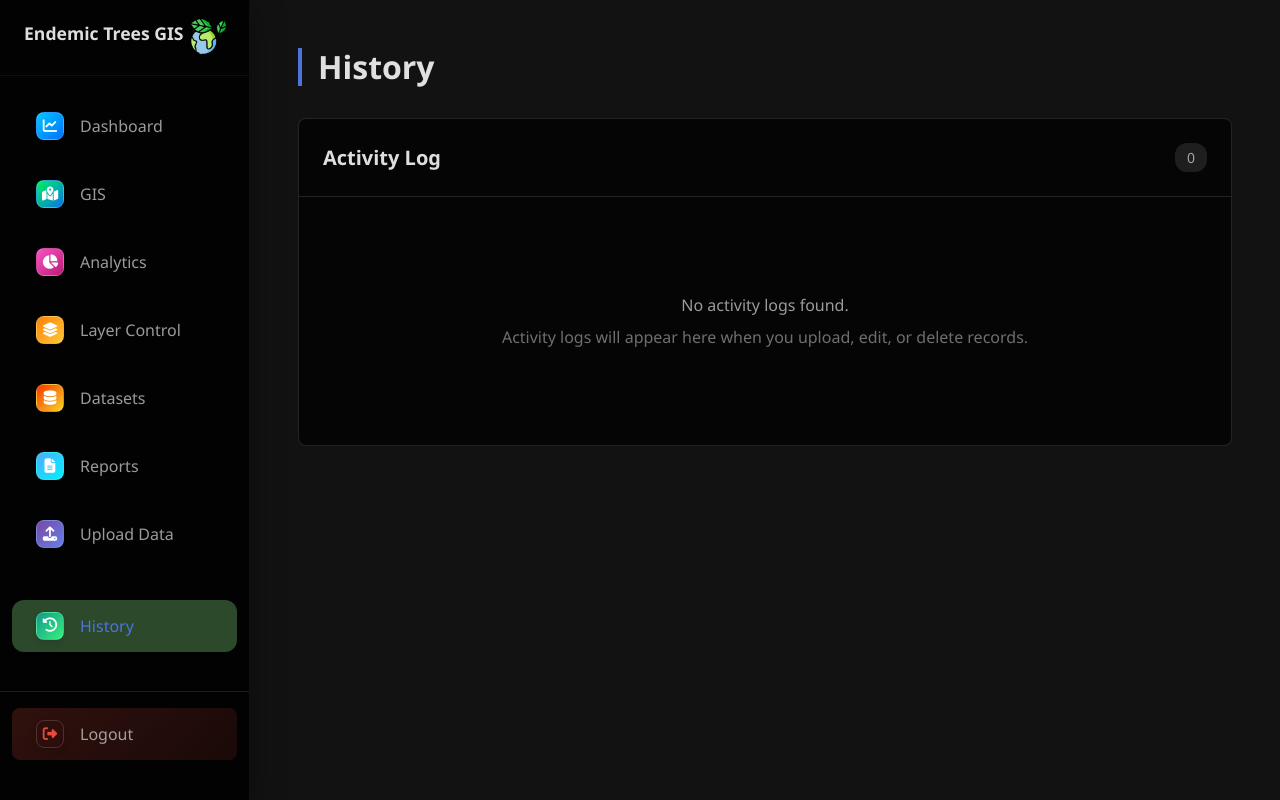
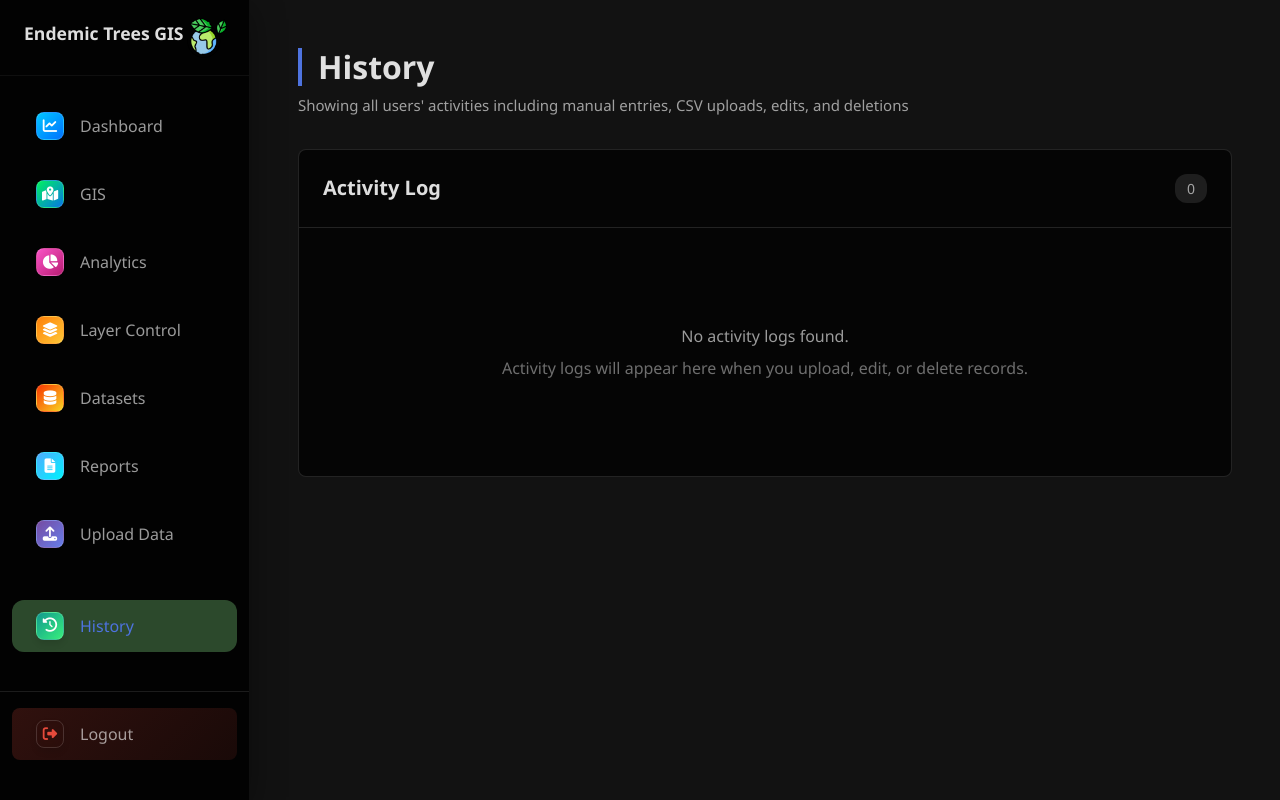
Before and after one commit to 6h0st-2cr1pt/ETM_GIS2-v2.0.0, a Django app: page /history/ in a window 1280 px wide. Run offline with Django 5.2, Linux system fonts and the light colour scheme; the visitor is signed in with stand-in values (Sample User, id 1); data that the repository does not hold is empty.

Commit message:
v2.1.8 add user based logs in history page

```diff
--- a/app/models.py
+++ b/app/models.py
@@ -9,6 +9,8 @@ from django.dispatch import receiver
 class History(models.Model):
     """History log for tracking user activities"""
     ACTION_CHOICES = [
+        ('login', 'User Login'),
+        ('logout', 'User Logout'),
         ('csv_upload', 'CSV Upload'),
         ('manual_entry', 'Manual Tree Entry'),
         ('edit_tree', 'Edit Tree'),
--- a/app/templates/app/history.html
+++ b/app/templates/app/history.html
@@ -4,6 +4,7 @@
 <div class="history-container">
     <div class="history-header">
         <h1 class="page-title">History</h1>
+        <p class="history-subtitle">Showing all users' activities including manual entries, CSV uploads, edits, and deletions</p>
     </div>
 
     {% if history_logs %}
@@ -54,6 +55,24 @@
                 <div class="stat-label">Deletions</div>
             </div>
         </div>
+        <div class="stat-card stat-login">
+            <div class="stat-icon">
+                <i class="fas fa-sign-in-alt"></i>
+            </div>
+            <div class="stat-content">
+                <div class="stat-value">{{ login_count }}</div>
+                <div class="stat-label">Logins</div>
+            </div>
+        </div>
+        <div class="stat-card stat-logout">
+            <div class="stat-icon">
+                <i class="fas fa-sign-out-alt"></i>
+            </div>
+            <div class="stat-content">
+                <div class="stat-value">{{ logout_count }}</div>
+                <div class="stat-label">Logouts</div>
+            </div>
+        </div>
     </div>
     {% endif %}
 
@@ -76,7 +95,10 @@
                                         <span class="action-badge action-{{ log.action }}">
                                             {{ log.get_action_display }}
                                         </span>
-                                        <span class="history-user">{{ log.user.username }}</span>
+                                        <span class="history-user {% if log.user == user %}current-user{% else %}other-user{% endif %}">
+                                            <i class="fas fa-user"></i> {{ log.user.username }}
+                                            {% if log.user == user %}<span class="user-badge">(You)</span>{% endif %}
+                                        </span>
                                     </div>
                                     <div class="history-date-time">
                                         <span class="history-date">{{ log.created_at|date:"M d, Y" }}</span>
--- a/app/views.py
+++ b/app/views.py
@@ -86,6 +86,15 @@ def user_login(request):
 
             # Specify the backend since we have multiple backends
             login(request, user, backend='django.contrib.auth.backends.ModelBackend')
+
+            # Log login event
+            from django.utils import timezone
+            History.objects.create(
+                user=user,
+                action='login',
+                description=f'User {username} logged in to the system'
+            )
+
             messages.success(request, f"Welcome back, {username}!")
 
             # Redirect to the page they were trying to access, or dashboard
@@ -106,6 +115,15 @@ def user_logout(request):
     """
     Handle user logout
     """
+    # Log logout event before logging out
+    if request.user.is_authenticated:
+        username = request.user.username
+        History.objects.create(
+            user=request.user,
+            action='logout',
+            description=f'User {username} logged out of the system'
+        )
+
     logout(request)
     messages.success(request, "You have been logged out successfully.")
     return redirect('app:login')
@@ -123,16 +141,15 @@ def dashboard(request):
         return redirect('app:login')
 
     try:
-        # Get basic stats for dashboard with proper null checks
-        total_trees = EndemicTree.objects.filter(user=request.user).count()
-        unique_species = TreeSpecies.objects.filter(user=request.user).count()
-        tree_population = EndemicTree.objects.filter(user=request.user).aggregate(total_population=Sum('population'))['total_population'] or 0
+        # Get basic stats for dashboard with proper null checks (all users' data)
+        total_trees = EndemicTree.objects.all().count()
+        unique_species = TreeSpecies.objects.all().count()
+        tree_population = EndemicTree.objects.all().aggregate(total_population=Sum('population'))['total_population'] or 0
 
         # Calculate health percentage (trees in good health or better)
         total_population = tree_population or 0  # Avoid division by zero
         if total_population > 0:
             good_health_population = EndemicTree.objects.filter(
-                user=request.user,
                 health_status__in=['good', 'very_good', 'excellent']
             ).aggregate(total=Sum('population'))['total'] or 0
             health_percentage = round((good_health_population / total_population) * 100)
@@ -140,25 +157,25 @@ def dashboard(request):
             health_percentage = 0
 
         # Get health status distribution for chart
-        health_data = list(EndemicTree.objects.filter(user=request.user).values('health_status').annotate(
+        health_data = list(EndemicTree.objects.all().values('health_status').annotate(
             count=Sum('population')  # Changed from Count('id') to Sum('population')
         ).order_by('health_status'))
 
         # Get most recent data
-        recent_trees = EndemicTree.objects.filter(user=request.user).select_related('species', 'location').all().order_by('-created_at')[:5]
+        recent_trees = EndemicTree.objects.all().select_related('species', 'location').order_by('-created_at')[:5]
 
         # Get species by family for chart with null checks
-        species_by_family = list(TreeFamily.objects.filter(user=request.user).annotate(
+        species_by_family = list(TreeFamily.objects.all().annotate(
             total_population=Sum('genera__species__trees__population')
         ).values('name', 'total_population').order_by('-total_population')[:10])
 
         # Get population by year with proper aggregation and null checks
-        population_by_year = list(EndemicTree.objects.filter(user=request.user).values('year')
+        population_by_year = list(EndemicTree.objects.all().values('year')
             .annotate(total=Sum('population'))
             .order_by('year'))
 
         # Get unique years for filter
-        years = sorted(list(EndemicTree.objects.filter(user=request.user).values_list('year', flat=True).distinct()))
+        years = sorted(list(EndemicTree.objects.all().values_list('year', flat=True).distinct()))
 
         # Get unique areas for filter (from addresses)
         def parse_administrative_area(address):
@@ -171,7 +188,7 @@ def dashboard(request):
                 return parts[0]
             return None
 
-        locations = Location.objects.filter(user=request.user).exclude(address__isnull=True).exclude(address='')
+        locations = Location.objects.all().exclude(address__isnull=True).exclude(address='')
         areas = set()
         for loc in locations:
             area = parse_administrative_area(loc.address)
@@ -180,7 +197,7 @@ def dashboard(request):
         areas = sorted(list(areas))
 
         # Get species list for filter
-        species_list = list(TreeSpecies.objects.filter(user=request.user)
+        species_list = list(TreeSpecies.objects.all()
             .order_by('common_name')
             .values('id', 'common_name', 'scientific_name'))
 
@@ -232,30 +249,31 @@ def gis(request):
     """
     GIS Map view
     """
-    # Get all available map layers
-    layers = MapLayer.objects.filter(user=request.user, is_active=True)
+    # Get all available map layers (all users' layers)
+    layers = MapLayer.objects.filter(is_active=True)
 
     # Get only tree species that have actual tree records (not all taxonomy entries)
     # Manage Taxonomy is for autocomplete/suggestions only, not for display in GIS
     tree_species = TreeSpecies.objects.filter(
-        user=request.user,
         trees__isnull=False  # Only species that have associated tree records
     ).distinct().order_by('common_name')  # Remove duplicates and order by common name
 
     # Get unique years from trees
-    unique_years = EndemicTree.objects.filter(user=request.user).values_list('year', flat=True).distinct().order_by('-year')
+    unique_years = EndemicTree.objects.all().values_list('year', flat=True).distinct().order_by('-year')
 
     # Get unique addresses from locations
     unique_addresses = Location.objects.filter(
-        user=request.user,
         address__isnull=False
     ).exclude(address='').values_list('address', flat=True).distinct().order_by('address')
 
-    # Get default pin style
+    # Get default pin style (try current user first, then any default)
     try:
         default_pin = PinStyle.objects.get(user=request.user, is_default=True)
     except PinStyle.DoesNotExist:
-        default_pin = None
+        try:
+            default_pin = PinStyle.objects.filter(is_default=True).first()
+        except:
+            default_pin = None
 
     context = {
         'active_page': 'gis',
@@ -275,7 +293,7 @@ def analytics(request):
     """
     try:
         # Check if there's any data in the database
-        if not EndemicTree.objects.filter(user=request.user).exists():
+        if not EndemicTree.objects.all().exists():
             return render(request, 'app/analytics.html', {
                 'active_page': 'analytics',
                 'address_species_data': '[]',
@@ -290,7 +308,7 @@ def analytics(request):
             })
 
         # Get all trees for analytics (including those without addresses for scatter plot)
-        all_trees = EndemicTree.objects.filter(user=request.user).select_related('species', 'location')
+        all_trees = EndemicTree.objects.all().select_related('species', 'location')
 
         # Get population by address and species (for existing charts)
         trees = all_trees.exclude(location__address__isnull=True).exclude(location__address='')
@@ -479,7 +497,6 @@ def analytics(request):
 
         # Get unique species for filter dropdown
         unique_species = list(TreeSpecies.objects.filter(
-            user=request.user,
             trees__isnull=False
         ).distinct().values_list('common_name', flat=True).order_by('common_name'))
 
@@ -536,8 +553,8 @@ def datasets(request):
     """
     Display and manage datasets
     """
-    trees = EndemicTree.objects.filter(user=request.user).select_related('species', 'location', 'species__genus', 'species__genus__family').all()
-    species_list = TreeSpecies.objects.filter(user=request.user).select_related('genus', 'genus__family').all().order_by('common_name')
+    trees = EndemicTree.objects.all().select_related('species', 'location', 'species__genus', 'species__genus__family').all()
+    species_list = TreeSpecies.objects.all().select_related('genus', 'genus__family').all().order_by('common_name')
 
     # Expand aggregated trees into individual tree rows (each row = 1 tree)
     expanded_trees = []
@@ -614,8 +631,8 @@ def upload_species_images(request):
     """
     Display all species (with and without images) and allow uploading/changing images for them
     """
-    # Get all species for the user
-    all_species = TreeSpecies.objects.filter(user=request.user)
+    # Get all species
+    all_species = TreeSpecies.objects.all()
 
     # Track unique combinations of common_name and scientific_name
     species_data = []
@@ -1469,8 +1486,8 @@ def upload_data(request):
                 print(f"Error in seed entry: {str(e)}")
 
     # Get all families and genera for the form
-    families = TreeFamily.objects.filter(user=request.user).all()
-    genera = TreeGenus.objects.filter(user=request.user).all()
+    families = TreeFamily.objects.all().all()
+    genera = TreeGenus.objects.all().all()
 
     context = {
         'active_page': 'upload',
@@ -1594,13 +1611,15 @@ def settings(request):
 @login_required(login_url='app:login')
 def history(request):
     """
-    History page - displays activity logs for data uploads and deletions
-    """
-    # Get base queryset
-    history_queryset = History.objects.filter(user=request.user).order_by('-created_at')
+    History page - displays activity logs for all users (data uploads, deletions, and logins)
+    """
+    # Get base queryset - show all users' history
+    history_queryset = History.objects.all().order_by('-created_at')
 
     # Calculate statistics before slicing
     total_count = history_queryset.count()
+    login_count = history_queryset.filter(action='login').count()
+    logout_count = history_queryset.filter(action='logout').count()
     csv_count = history_queryset.filter(action='csv_upload').count()
     manual_count = history_queryset.filter(action='manual_entry').count()
     edit_count = history_queryset.filter(action='edit_tree').count()
@@ -1613,10 +1632,13 @@ def history(request):
         'active_page': 'history',
         'history_logs': history_logs,
         'total_count': total_count,
+        'login_count': login_count,
+        'logout_count': logout_count,
         'csv_count': csv_count,
         'manual_count': manual_count,
         'edit_count': edit_count,
         'delete_count': delete_count,
+        'user': request.user,  # Pass current user to template for comparison
     }
     return render(request, 'app/history.html', context)
 
@@ -1626,20 +1648,16 @@ def reports(request):
     """View for generating reports."""
     # Get all endemic trees with species information
     trees = EndemicTree.objects.filter(
-        user=request.user,
         species__isnull=False
     ).select_related('species', 'location').order_by('species__common_name', 'year')
 
     # Get unique addresses from locations (no duplicates)
     unique_addresses = Location.objects.filter(
-        user=request.user,
         address__isnull=False
     ).exclude(address='').values_list('address', flat=True).distinct().order_by('address')
 
     # Get unique years from trees
-    unique_years = EndemicTree.objects.filter(
-        user=request.user
-    ).values_list('year', flat=True).distinct().order_by('-year')
+    unique_years = EndemicTree.objects.all().values_list('year', flat=True).distinct().order_by('-year')
 
     # Create tree list with common name, scientific name, and addresses
     # Show only unique species (prevent duplicates)
@@ -1694,7 +1712,7 @@ def api_dashboard_data(request):
         species_filter = request.GET.get('species_id', None)
 
         # Base query
-        trees_query = EndemicTree.objects.filter(user=request.user).select_related('species', 'location', 'species__genus', 'species__genus__family')
+        trees_query = EndemicTree.objects.all().select_related('species', 'location', 'species__genus', 'species__genus__family')
 
         # Apply filters
         if year_filter and year_filter != 'all':
@@ -1908,7 +1926,7 @@ def api_analytics_by_area(request):
         species_id = request.GET.get('species_id', None)
 
         # Base query
-        trees_query = EndemicTree.objects.filter(user=request.user).select_related('location', 'species')
+        trees_query = EndemicTree.objects.all().select_related('location', 'species')
 
         # Filter by species if provided
         if species_id and species_id != 'all':
@@ -2025,7 +2043,7 @@ def api_species_list(request):
     """API endpoint to get current list of species for dropdown updates."""
     try:
         # Force fresh query from database - no caching
-        species_list = TreeSpecies.objects.filter(user=request.user).all().order_by('common_name')
+        species_list = TreeSpecies.objects.all().all().order_by('common_name')
         species_data = [
             {
                 'id': str(species.id),
@@ -2058,7 +2076,7 @@ def api_endemic_trees_list(request):
         # Get taxonomy from database (TreeSpecies)
         trees_data = []
         if request.user.is_authenticated:
-            species_list = TreeSpecies.objects.filter(user=request.user).select_related('genus', 'genus__family').all()
+            species_list = TreeSpecies.objects.all().select_related('genus', 'genus__family').all()
             for species in species_list:
                 trees_data.append({
                     'common_name': species.common_name,
@@ -2134,7 +2152,7 @@ def api_locations_list(request):
     """API endpoint to get current list of locations for dropdown updates."""
     try:
         # Force fresh query from database - no caching (only user's locations)
-        location_list = Location.objects.filter(user=request.user).order_by('name')
+        location_list = Location.objects.all().order_by('name')
         location_data = [
             {
                 'id': str(location.id),
@@ -2313,7 +2331,6 @@ def generate_report(request):
 
             # Filter trees by selected species IDs (get all trees for selected species)
             trees_query = EndemicTree.objects.filter(
-                user=request.user,
                 species__id__in=species_ids
             ).select_related('species', 'location')
 
@@ -2620,7 +2637,7 @@ def tree_data(request):
     API endpoint for tree data in GeoJSON format
     """
     try:
-        trees = EndemicTree.objects.filter(user=request.user).select_related('species', 'location').all()
+        trees = EndemicTree.objects.all().select_related('species', 'location').all()
 
         # No species-wide aggregation here. For the popup we return per-record distribution
         # derived strictly from the current row's health_status and population.
@@ -2709,7 +2726,7 @@ def seed_data(request):
     API endpoint for seed data in GeoJSON format
     """
     try:
-        seeds = TreeSeed.objects.filter(user=request.user).select_related('species', 'location').all()
+        seeds = TreeSeed.objects.all().select_related('species', 'location').all()
 
         # Log the count of seeds for debugging
         seed_count = seeds.count()
@@ -2859,22 +2876,22 @@ def analytics_data(request):
     API endpoint for analytics data
     """
     # Species count
-    species_count = list(TreeSpecies.objects.filter(user=request.user).annotate(
+    species_count = list(TreeSpecies.objects.all().annotate(
         count=Count('trees')
     ).values('common_name', 'count').order_by('-count')[:10])
 
     # Population by year
-    population_by_year = list(EndemicTree.objects.filter(user=request.user).values('year').annotate(
+    population_by_year = list(EndemicTree.objects.all().values('year').annotate(
         total=Sum('population')
     ).order_by('year'))
 
     # Population by family
-    population_by_family = list(TreeFamily.objects.filter(user=request.user).annotate(
+    population_by_family = list(TreeFamily.objects.all().annotate(
         total=Sum('genera__species__trees__population')
     ).values('name', 'total').order_by('-total')[:10])
 
     # Health status distribution with detailed counts
-    health_status_data = list(EndemicTree.objects.filter(user=request.user).values('health_status').annotate(
+    health_status_data = list(EndemicTree.objects.all().values('health_status').annotate(
         count=Count('id'),
         total_healthy=Sum('healthy_count'),
         total_good=Sum('good_count'),
@@ -2883,7 +2900,7 @@ def analytics_data(request):
     ).order_by('health_status'))
 
     # Health status by year with detailed counts
-    health_by_year_data = list(EndemicTree.objects.filter(user=request.user).values('year', 'health_status').annotate(
+    health_by_year_data = list(EndemicTree.objects.all().values('year', 'health_status').annotate(
         count=Count('id'),
         total_healthy=Sum('healthy_count'),
         total_good=Sum('good_count'),
@@ -2892,7 +2909,7 @@ def analytics_data(request):
     ).order_by('year', 'health_status'))
 
     # Calculate overall health metrics
-    total_trees = EndemicTree.objects.filter(user=request.user).aggregate(
+    total_trees = EndemicTree.objects.all().aggregate(
         total_healthy=Sum('healthy_count'),
         total_good=Sum('good_count'),
         total_bad=Sum('bad_count'),
@@ -2918,7 +2935,7 @@ def analytics_data(request):
 
     # Historical data analytics based on year
     # Get unique years
-    years = EndemicTree.objects.filter(user=request.user).values('year').distinct().order_by('year')
+    years = EndemicTree.objects.all().values('year').distinct().order_by('year')
     year_list = [item['year'] for item in years]
 
     # Species richness by year
@@ -2966,7 +2983,7 @@ def analytics_data(request):
         })
 
     # Top species by population (for charts fallback)
-    species_population = list(TreeSpecies.objects.filter(user=request.user).annotate(
+    species_population = list(TreeSpecies.objects.all().annotate(
         total_population=Sum('trees__population'),
         locations_count=Count('trees__location', distinct=True)
     ).values('common_name', 'scientific_name', 'total_population', 'locations_count')
@@ -3000,7 +3017,6 @@ def api_population_by_year(request):
         if request.GET.get('species') == 'list':
             # Return list of available species
             species_list = list(TreeSpecies.objects.filter(
-                user=request.user,
                 trees__isnull=False
             ).distinct().values_list('common_name', flat=True).order_by('common_name'))
 
@@ -3015,7 +3031,7 @@ def api_population_by_year(request):
         health_filter = request.GET.get('health', 'all')  # healthy, not_healthy, all
 
         # Base queryset
-        trees = EndemicTree.objects.filter(user=request.user).select_related('species', 'location')
+        trees = EndemicTree.objects.all().select_related('species', 'location')
 
         # Apply filters
         if species_filter != 'all':
@@ -3484,7 +3500,7 @@ def delete_all_trees(request):
     """View for deleting all tree records."""
     try:
         # Get detailed information before deletion
-        trees = EndemicTree.objects.filter(user=request.user).select_related('species', 'location')
+        trees = EndemicTree.objects.all().select_related('species', 'location')
         total_count = trees.count()
 
         # Collect details about all trees being deleted
@@ -3510,7 +3526,7 @@ def delete_all_trees(request):
         species_to_check = set(TreeSpecies.objects.filter(user=request.user, trees__isnull=False).distinct())
 
         # Delete all trees
-        EndemicTree.objects.filter(user=request.user).delete()
+        EndemicTree.objects.all().delete()
 
         # Delete locations that are no longer used
         for location in locations_to_check:
@@ -3645,14 +3661,14 @@ def delete_all_seeds(request):
     """View for deleting all seed records."""
     try:
         # Get count before deletion
-        total_count = TreeSeed.objects.filter(user=request.user).count()
+        total_count = TreeSeed.objects.all().count()
 
         # Get all locations and species to check after deletion
-        locations_to_check = list(Location.objects.filter(user=request.user, seeds__isnull=False).distinct())
-        species_to_check = set(TreeSpecies.objects.filter(user=request.user, seeds__isnull=False).distinct())
+        locations_to_check = list(Location.objects.filter(seeds__isnull=False).distinct())
+        species_to_check = set(TreeSpecies.objects.filter(seeds__isnull=False).distinct())
 
         # Delete all seeds
-        TreeSeed.objects.filter(user=request.user).delete()
+        TreeSeed.objects.all().delete()
 
         # Delete locations that are no longer used
         for location in locations_to_check:
@@ -4146,7 +4162,7 @@ def list_taxonomy(request):
 
     try:
 
-        species_list = TreeSpecies.objects.filter(user=request.user).select_related('genus', 'genus__family').order_by('common_name')
+        species_list = TreeSpecies.objects.all().select_related('genus', 'genus__family').order_by('common_name')
 
         taxonomy_data = []
 
--- a/static/css/history.css
+++ b/static/css/history.css
@@ -8,6 +8,13 @@
 /* Header */
 .history-header {
     margin-bottom: 2rem;
+}
+
+.history-subtitle {
+    color: var(--text-secondary);
+    font-size: 0.9375rem;
+    margin-top: 0.5rem;
+    margin-bottom: 0;
 }
 
 .page-title {
```
Also changed, not shown: other parts of static/css/history.css (+48 -0 lines).
